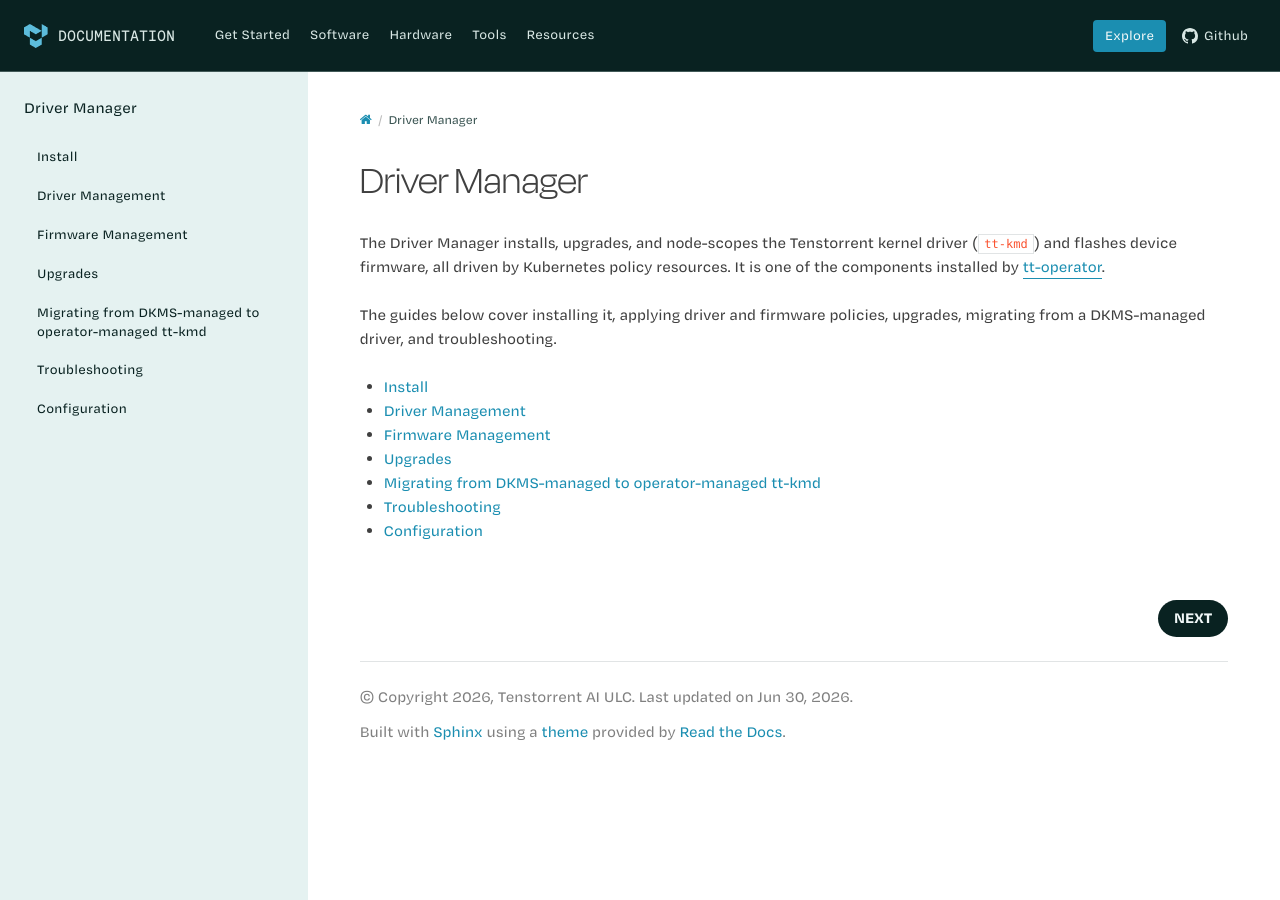
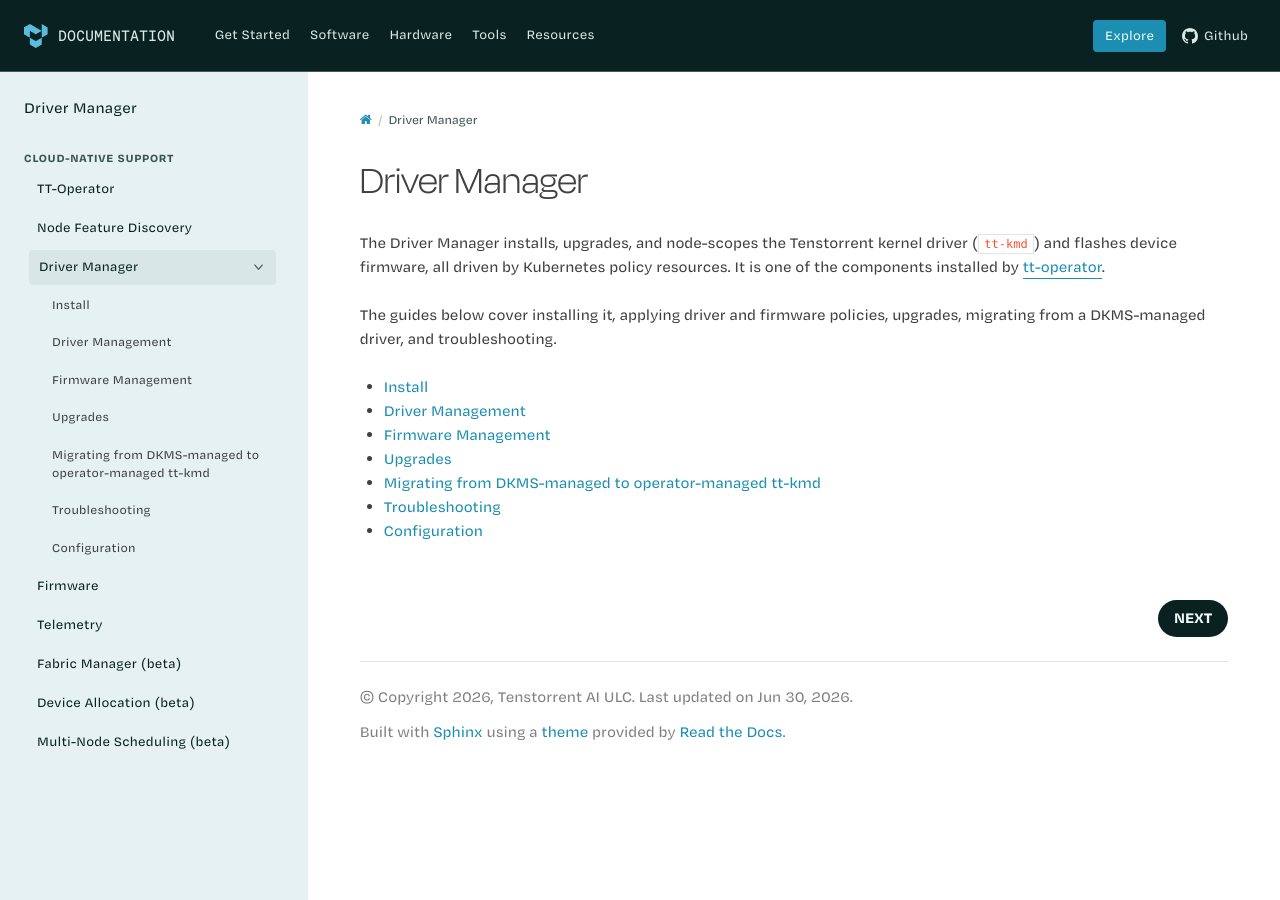
Before and after one commit to tenstorrent/tt-k8s-driver-manager, a Sphinx documentation site: the page built from docs/index.md, in a window 1280 px wide and 900 px high. Built offline with Sphinx 7.4.7 and the Read the Docs theme 3.1.0, drawn with Linux system fonts in a browser that asks for light colours; some web fonts are replaced; some of the changed lines change nothing that is shown.

Commit message:
docs: restore the Cloud-Native Support global-nav sidebar (#54)
Ports the shared CNS switcher to the new theme: a guarded {% block menu %} in the
vendored layout renders the 8-component list with the current component expanded
into its own pages; sidebar-carets.js re-enables caret expand/collapse and makes
same-origin cross-links open same-tab. Scoped behind html_context['cns_component'].

```diff
--- /dev/null
+++ b/docs/_static/sidebar-carets.js
@@ -0,0 +1,77 @@
+/*
+ * Cloud-Native Support sidebar enhancements for the curated component sites
+ * (which do not ship the shared tt-search.js). Two behaviours:
+ *
+ *  1. initSidebarCarets() -- expand/collapse. Standalone extract of the same
+ *     function in the shared theme's tt-search.js; keep in sync if it changes.
+ *     collapse_navigation is False, so every parent's subtree is in the DOM and
+ *     CSS folds it (.tt-open expands). Seed the active path open, then toggle
+ *     .tt-open when the caret zone (right edge of a parent row) is clicked.
+ *
+ *  2. internalizeSameOriginLinks() -- the shared external-nav-links.js forces
+ *     target="_blank" + an "open in new tab" icon on every .reference.external
+ *     sidebar link, including cross-links to sibling docs.tenstorrent.com
+ *     sub-sites (which are SAME-ORIGIN in production, and rewritten to local
+ *     paths in the preview). For those, drop target/rel so they open in the
+ *     same tab, and tag them so the icon is suppressed (see the .tt-same-origin
+ *     rule in the layout). Genuinely off-site links keep the new-tab behaviour.
+ *     Runs after external-nav-links.js (loaded earlier in the footer).
+ */
+(function () {
+  "use strict";
+
+  function hasChildUl(li) {
+    for (var i = 0; i < li.children.length; i++) {
+      if (li.children[i].tagName === 'UL') return true;
+    }
+    return false;
+  }
+
+  function initSidebarCarets() {
+    var menu = document.querySelector('.wy-menu-vertical');
+    if (!menu) return;
+
+    // Seed: expand the active path (RTD marks the current page + its ancestors).
+    menu.querySelectorAll('li.current').forEach(function (li) {
+      if (hasChildUl(li)) li.classList.add('tt-open');
+    });
+
+    // The caret is the ::after on the parent <a>; treat the right 34px as its
+    // hit zone so the rest of the label still navigates.
+    menu.querySelectorAll('li > a').forEach(function (a) {
+      var li = a.parentElement;
+      if (!hasChildUl(li)) return;
+      a.addEventListener('click', function (e) {
+        var rect = a.getBoundingClientRect();
+        if (e.clientX >= rect.right - 34) {
+          e.preventDefault();
+          e.stopPropagation();
+          li.classList.toggle('tt-open');
+        }
+      });
+    });
+  }
+
+  function internalizeSameOriginLinks() {
+    var menu = document.querySelector('.wy-menu-vertical');
+    if (!menu) return;
+    menu.querySelectorAll('a.reference.external').forEach(function (a) {
+      if (a.hostname === window.location.hostname) {
+        a.removeAttribute('target');
+        a.removeAttribute('rel');
+        a.classList.add('tt-same-origin');
+      }
+    });
+  }
+
+  function init() {
+    initSidebarCarets();
+    internalizeSameOriginLinks();
+  }
+
+  if (document.readyState === 'loading') {
+    document.addEventListener('DOMContentLoaded', init);
+  } else {
+    init();
+  }
+})();
--- a/docs/_templates/layout.html
+++ b/docs/_templates/layout.html
@@ -1,9 +1,27 @@
 {%- extends "!layout.html" %}
 
-{#── These docs omit the search bundle that drives the sidebar caret, so hide
-    the upstream chevron that would otherwise render but never expand. ─#}
+{#── Cloud-Native Support sidebar: scoped styling for the nested current-
+    component captions, so they read as sub-headings under the component
+    (see the menu block below). Guarded so non-CNS builds are untouched. ─#}
 {%- block extrahead %}{{ super() }}
-  <style>.wy-menu-vertical li:has(> ul) > a::after { content: none; }</style>
+{%- if cns_component is defined and cns_component %}
+  <style>
+  /* Nested section captions read as sub-headings, out-dented ~8px left of items. */
+  .wy-menu-vertical li.cns-current > p.caption { padding-left: 15px; margin-top: .6em; font-size: .8em; opacity: .8; }
+  /* Same-origin cross-links open in the same tab (see sidebar-carets.js); drop the new-tab icon. */
+  .wy-menu-vertical a.reference.external.tt-same-origin::after { content: none; }
+  /* Caret: tight, centered box (no asymmetric padding) so the rotated "down" state stays vertically centered. */
+  .wy-menu-vertical li:has(> ul) > a::after { padding-left: 0; width: 1em; text-align: center; }
+  /* Highlight only the current page, not every descendant of an expanded section,
+     so the row spacing reads consistently across all levels. */
+  .wy-menu-vertical li.toctree-l2.current li.toctree-l3:not(.current) > a,
+  .wy-menu-vertical li.toctree-l3.current li.toctree-l4:not(.current) > a,
+  .wy-menu-vertical li.toctree-l4.current li.toctree-l5:not(.current) > a { background-color: transparent !important; }
+  /* Flex `gap` only applies between siblings, not before the first child, so a
+     parent's first nested item sits flush against it — add the same 4px gap. */
+  .wy-menu-vertical a + ul { margin-top: 4px; }
+  </style>
+{%- endif %}
 {%- endblock %}
 
 {#── Top navbar injected before the RTD grid ─────────────────────#}
@@ -32,10 +50,10 @@
         <a href="{{ _home }}#software">Software</a>
         <div class="tt-nav-dropdown">
           <a href="{{ _home }}forge/index.html">TT-Forge</a>
-          <a href="https://firdovsimammedovk.github.io/tt-metal-sandbox/ttnn/" target="_blank" rel="noopener">TT-NN</a>
-          <a href="https://firdovsimammedovk.github.io/tt-lang-sandbox/" target="_blank" rel="noopener">TT-Lang</a>
-          <a href="https://firdovsimammedovk.github.io/tt-mlir-sandbox/" target="_blank" rel="noopener">TT-MLIR</a>
-          <a href="https://firdovsimammedovk.github.io/tt-metal-sandbox/tt-metalium/" target="_blank" rel="noopener">TT-Metalium</a>
+          <a href="https://docs.tenstorrent.com/tt-metal/latest/ttnn/" target="_blank" rel="noopener">TT-NN</a>
+          <a href="https://docs.tenstorrent.com/tt-lang/" target="_blank" rel="noopener">TT-Lang</a>
+          <a href="https://docs.tenstorrent.com/tt-mlir/" target="_blank" rel="noopener">TT-MLIR</a>
+          <a href="https://docs.tenstorrent.com/tt-metal/latest/tt-metalium/" target="_blank" rel="noopener">TT-Metalium</a>
           <a href="https://docs.tenstorrent.com/cloud-native-support/" target="_blank" rel="noopener">Cloud-Native Support</a>
         </div>
       </li>
@@ -59,10 +77,10 @@
           <a href="https://github.com/tenstorrent/tt-studio" target="_blank" rel="noopener">TT-Studio</a>
           <a href="https://github.com/tenstorrent/tt-smi" target="_blank" rel="noopener">TT-SMI</a>
           <a href="https://docs.tenstorrent.com/tt-toplike/" target="_blank" rel="noopener">TT-Toplike</a>
-          <a href="https://firdovsimammedovk.github.io/tt-visualizer-sandbox/" target="_blank" rel="noopener">TT-NN Visualizer</a>
+          <a href="https://docs.tenstorrent.com/ttnn-visualizer/" target="_blank" rel="noopener">TT-NN Visualizer</a>
           <a href="https://github.com/tenstorrent/tt-topology" target="_blank" rel="noopener">TT-Topology</a>
           <a href="https://docs.tenstorrent.com/tt-vscode-toolkit" target="_blank" rel="noopener">TT-VSCode-Toolkit</a>
-          <a href="https://firdovsimammedovk.github.io/tt-blacksmith-sandbox/" target="_blank" rel="noopener">TT-Blacksmith</a>
+          <a href="https://docs.tenstorrent.com/tt-blacksmith/" target="_blank" rel="noopener">TT-Blacksmith</a>
         </div>
       </li>
       <li class="has-dropdown">
@@ -112,11 +130,65 @@
 {#── Suppress RTD built-in version flyout (we have our own switcher) ─#}
 {%- block versions %}{% endblock %}
 
-{#── Footer: sidebar-scroll + external-nav + right-TOC scripts ────#}
+{#── Left sidebar: shared Cloud-Native Support switcher ───────────
+    The 8-component list is the shared manifest. It renders only when a site
+    opts in via html_context["cns_component"], so non-CNS projects fall through
+    to the default menu. Links are `reference internal` -> same tab, no external
+    icon. The current site's own page tree nests one level under its entry (the
+    toctree level-shift), expandable via the .tt-open caret. Page-aware: Node
+    Feature Discovery + Multi-Node live in tt-operator and Firmware in
+    tt-k8s-driver-manager, so on those sub-pages the entry highlights and its
+    host collapses to a plain link. ─#}
+{%- block menu %}
+{%- if cns_component is defined and cns_component %}
+{%- set cns_items = [
+  {"label": "TT-Operator",                  "code": "tt-operator",           "primary": true,  "page": "index",                              "url": "https://docs.tenstorrent.com/tt-operator/"},
+  {"label": "Node Feature Discovery",       "code": "tt-operator",           "primary": false, "page": "components/node-feature-discovery", "url": "https://docs.tenstorrent.com/tt-operator/components/node-feature-discovery.html"},
+  {"label": "Driver Manager",               "code": "tt-k8s-driver-manager", "primary": true,  "page": "index",                              "url": "https://docs.tenstorrent.com/tt-k8s-driver-manager/"},
+  {"label": "Firmware",                     "code": "tt-k8s-driver-manager", "primary": false, "page": "firmware",                           "url": "https://docs.tenstorrent.com/tt-k8s-driver-manager/firmware.html"},
+  {"label": "Telemetry",                    "code": "tt-telemetry",          "primary": true,  "page": "index",                              "url": "https://docs.tenstorrent.com/tt-telemetry/"},
+  {"label": "Fabric Manager (beta)",        "code": "tt-fabric-manager",     "primary": true,  "page": "index",                              "url": "https://docs.tenstorrent.com/tt-fabric-manager/"},
+  {"label": "Device Allocation (beta)",     "code": "tt-dra-driver",         "primary": true,  "page": "index",                              "url": "https://docs.tenstorrent.com/tt-dra-driver/"},
+  {"label": "Multi-Node Scheduling (beta)", "code": "tt-operator",           "primary": false, "page": "components/multi-node",             "url": "https://docs.tenstorrent.com/tt-operator/components/multi-node.html"},
+] %}
+{%- set ns = namespace(subpage_active=false) %}
+{%- for c in cns_items %}
+{%- if c.code == cns_component and not c.primary and c.page == pagename %}{% set ns.subpage_active = true %}{% endif %}
+{%- endfor %}
+{#- Telemetry's Metrics page has 81 child pages; cap its depth so the sidebar
+    shows Metrics + Configuration without exploding the metric list (the full
+    list stays reachable from the Metrics page body). -#}
+{%- set _navdepth = 1 if cns_component == 'tt-telemetry' else 4 %}
+{%- set component_nav = toctree(maxdepth=_navdepth, collapse=True, includehidden=True, titles_only=True)
+      | replace('toctree-l4', 'toctree-l5')
+      | replace('toctree-l3', 'toctree-l4')
+      | replace('toctree-l2', 'toctree-l3')
+      | replace('toctree-l1', 'toctree-l2') %}
+<p class="caption" role="heading"><span class="caption-text">Cloud-Native Support</span></p>
+<ul>
+{%- for c in cns_items %}
+{%- set primary_current = (c.code == cns_component and c.primary and not ns.subpage_active) %}
+{%- set subpage_current = (c.code == cns_component and not c.primary and c.page == pagename) %}
+{%- if primary_current %}
+  <li class="toctree-l1 current cns-current"><a class="reference internal current" href="{{ c.url }}">{{ c.label }}</a>
+  {{ component_nav }}
+  </li>
+{%- else %}
+  <li class="toctree-l1{% if subpage_current %} current{% endif %}"><a class="reference internal{% if subpage_current %} current{% endif %}" href="{{ c.url }}">{{ c.label }}</a></li>
+{%- endif %}
+{%- endfor %}
+</ul>
+{%- else %}
+{{ super() }}
+{%- endif %}
+{%- endblock %}
+
+{#── Footer: sidebar-scroll + external-nav + caret + right-TOC scripts ─#}
 {%- block footer %}
 {#- Loaded after RTD's Navigation.enable()/reset() so it can keep the left
     sidebar from jumping to the top on every page navigation. -#}
 <script src="{{ pathto('_static/sidebar-scroll.js', 1) }}"></script>
 <script src="{{ pathto('_static/external-nav-links.js', 1) }}"></script>
+<script src="{{ pathto('_static/sidebar-carets.js', 1) }}"></script>
 <script src="{{ pathto('_static/docs-toc.js', 1) }}"></script>
 {%- endblock %}
--- a/docs/conf.py
+++ b/docs/conf.py
@@ -87,6 +87,7 @@
 html_baseurl = f"https://docs.tenstorrent.com/{project_code}/{_current_version}/"
 html_context = {
     "project_code": project_code,
+    "cns_component": project_code,
     "versions": _versions or [_current_version],
     "current_version": _current_version,
     "logo_link_url": os.environ.get("homepage", "https://docs.tenstorrent.com/"),
```
